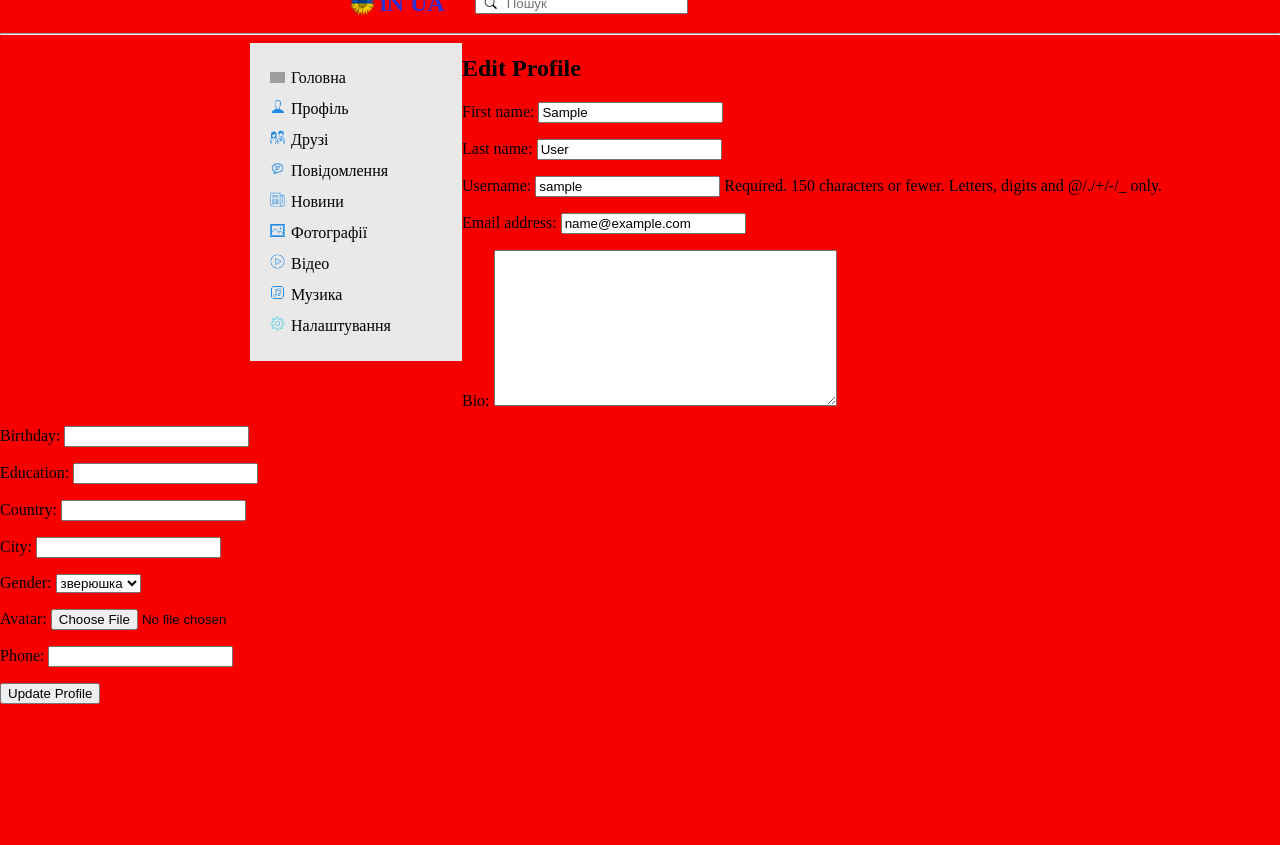
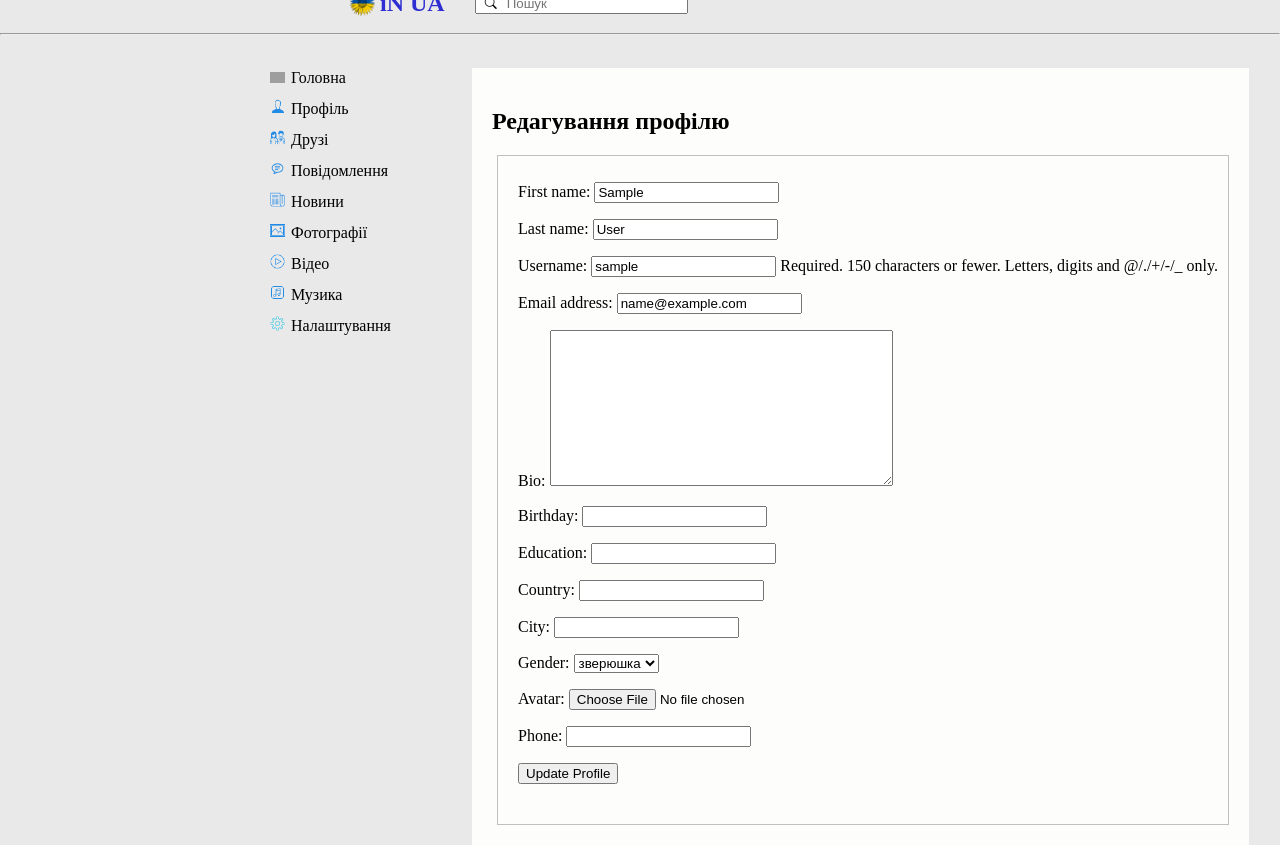
Before and after one commit to ZhankovVG/Ukrainian_social_network, a Django app: page /edit_profile/ in a window 1280 px wide. Before the commit the page ends 704 px from the top, so only its background shows below. Run offline with Django 4.2, Linux system fonts and the light colour scheme; the visitor is signed in with stand-in values (Sample User, id 1); grey boxes are pictures that could not be loaded.

Commit message:
the usual bug fixes

```diff
--- a/static/profiles/css/all_friends/all_friends.css
+++ b/static/profiles/css/all_friends/all_friends.css
@@ -1,8 +1,13 @@
 .page_container_friend {
     display: flex;
-    justify-content: space-between;
-    margin: 0 auto;
-    max-width: 1200px;
+    margin: 10px;
+    margin-right: 1000px;
+    max-width: 35%;
+    padding-top: 20px;
+}
+
+.friend-page {
+    background-color: #ffffff;
 }
 
 .user_info2 {
--- a/static/profiles/css/all_messages/all_messages.css
+++ b/static/profiles/css/all_messages/all_messages.css
@@ -3,10 +3,12 @@
     justify-content: space-between;
     margin: 0 auto;
     max-width: 1200px;
+    padding-top: 20px;
 }
 
 .block_messages {
     width: 500px;
+    background-color: rgb(255, 255, 255);
 }
 
 .block_messages h2 {
--- a/static/profiles/css/all_messages/sending_messages.css
+++ b/static/profiles/css/all_messages/sending_messages.css
@@ -1,10 +1,12 @@
 .sending_messages {
-    width: 400px;
+    width: 450px;
     margin-left: 10px;
+    background-color: rgb(255, 255, 255);
+    padding: 7px;
 }
 
 #chat-container {
-
+    padding-left: 10px;
+    padding-bottom: 10px;
     border: 1px solid black;
-    padding: 7px;
 }
--- /dev/null
+++ b/static/profiles/css/profile_page/edit_profile.css
@@ -0,0 +1,24 @@
+.edit_profile {
+    display: flex;
+    justify-content: space-between;
+    margin: 0 auto;
+    max-width: 1000px;
+}
+
+.edit_profile_here {
+    margin-left: 10px;
+    background-color: rgb(253, 253, 252);
+    padding: 20px;
+    margin-top: 25px;
+}
+
+.edit_profile_form {
+    margin-left: 5px;
+    border: 1px solid silver;
+    padding: 10px;
+}
+
+.edit_profile_form form {
+    margin-left: 10px;
+    margin-bottom: 30px;
+}
--- a/static/profiles/css/profile_page/layout.css
+++ b/static/profiles/css/profile_page/layout.css
@@ -1,8 +1,7 @@
 body {
     margin: 0;
     padding: 0;
-    background-color: #f80000;
-    /* background-color: #E9E9E9; */
+    background-color: #E9E9E9;
 }
 
 nav {
--- a/templates/includes/links.html
+++ b/templates/includes/links.html
@@ -8,5 +8,6 @@
 <link rel="stylesheet" href="{% static 'profiles/css/all_friends/all_friends.css' %}">
 <link rel="stylesheet" href="{% static 'profiles/css/all_messages/all_messages.css' %}">
 <link rel="stylesheet" href="{% static 'profiles/css/all_messages/sending_messages.css' %}">
+<link rel="stylesheet" href="{% static 'profiles/css/profile_page/edit_profile.css' %}">
 <link rel="shortcut icon" href="{% static 'profiles/img/ukr (2).png' %}">
 <link rel="stylesheet" href="https://cdn.jsdelivr.net/npm/bootstrap-icons@1.10.3/font/bootstrap-icons.css">
--- a/templates/profiles/edit_profile.html
+++ b/templates/profiles/edit_profile.html
@@ -4,13 +4,17 @@
 {% block title %}{% endblock %}
 
 {% block content %}
-<main>
-    <h2>Edit Profile</h2>
+<main class="edit_profile">
+  <div class="edit_profile_here">
+    <h2>Редагування профілю</h2>
+    <div class="edit_profile_form">
       <form method="post" enctype="multipart/form-data">
         {% csrf_token %}
         {{ user_form.as_p }}
         {{ profile_form.as_p }}
         <button type="submit">Update Profile</button>
       </form>
+    </div>
+  </div>
 </main>
 {% endblock %}
```
Lines whose indentation alone changed are shown as unchanged.
